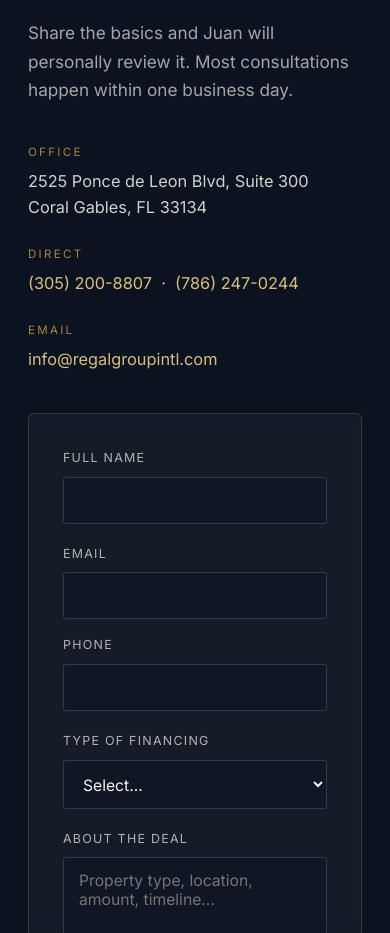
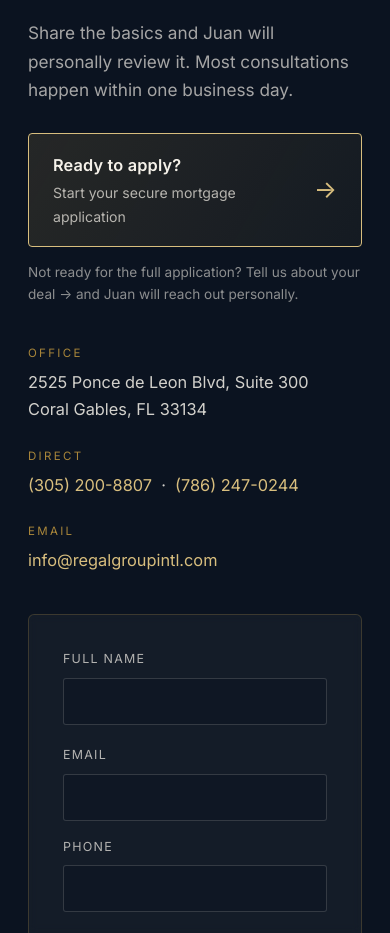
Before and after one commit to jayala-collab/regalgroupintl, a plain HTML site: page index.html in a window 390 px wide. Shown: the part 9920-10853 px from the top of the page. Drawn offline with nearby package versions, Linux system fonts and the light colour scheme.

Commit message:
Add Apply Now → Floify secure application (nav, mobile nav, contact callout)
Co-Authored-By: Claude Opus 4.8 <noreply@anthropic.com>

```diff
--- a/assets/css/graphics.css
+++ b/assets/css/graphics.css
@@ -170,6 +170,23 @@
   opacity: 0.95;
 }
 
+/* ---------- "Apply Now" callout (→ Floify) ---------- */
+.apply-cta {
+  display: flex; align-items: center; justify-content: space-between; gap: 16px;
+  margin-top: 28px; padding: 18px 24px;
+  border: 1px solid var(--gold-soft);
+  border-radius: 4px;
+  background: linear-gradient(120deg, rgba(198,162,76,0.14), rgba(198,162,76,0.05));
+  color: var(--ivory);
+  transition: transform 0.4s var(--ease), background 0.3s, border-color 0.3s;
+}
+.apply-cta:hover { transform: translateY(-2px); background: linear-gradient(120deg, rgba(198,162,76,0.22), rgba(198,162,76,0.08)); }
+.apply-cta__body { display: flex; flex-direction: column; gap: 3px; }
+.apply-cta__body strong { font-size: 1.02rem; font-weight: 600; letter-spacing: 0.01em; color: var(--ivory); }
+.apply-cta__body span { font-size: 0.88rem; color: rgba(246,242,234,0.7); }
+.apply-cta__arrow { font-size: 1.5rem; color: var(--gold-soft); flex: none; }
+.apply-or { margin: 14px 0 4px; font-size: 0.85rem; color: rgba(246,242,234,0.55); }
+
 /* ---------- Per-card checklist download link ---------- */
 .card-doc {
   display: inline-flex; align-items: center; gap: 7px;
--- a/index.html
+++ b/index.html
@@ -42,7 +42,7 @@
 
       <div class="nav__cta">
         <a href="tel:+17862470244" class="nav__phone">(786) 247-0244</a>
-        <a href="#contact" class="btn btn--gold btn--sm">Apply Now</a>
+        <a href="https://juanayala.floify.com" target="_blank" rel="noopener" class="btn btn--gold btn--sm">Apply Now</a>
       </div>
 
       <button class="nav__toggle" id="navToggle" aria-label="Open menu" aria-expanded="false">
@@ -56,7 +56,7 @@
       <a href="#clients">Clients</a>
       <a href="#contact">Contact</a>
       <a href="tel:+17862470244">(786) 247-0244</a>
-      <a href="#contact" class="btn btn--gold">Apply Now</a>
+      <a href="https://juanayala.floify.com" target="_blank" rel="noopener" class="btn btn--gold">Apply Now</a>
     </div>
   </header>
 
@@ -370,6 +370,15 @@
           happen within one business day.
         </p>
 
+        <a class="apply-cta" href="https://juanayala.floify.com" target="_blank" rel="noopener">
+          <span class="apply-cta__body">
+            <strong>Ready to apply?</strong>
+            <span>Start your secure mortgage application</span>
+          </span>
+          <span class="apply-cta__arrow" aria-hidden="true">&rarr;</span>
+        </a>
+        <p class="apply-or">Not ready for the full application? Tell us about your deal &rarr; and Juan will reach out personally.</p>
+
         <ul class="contact__details">
           <li>
             <span class="contact__label">Office</span>
```
